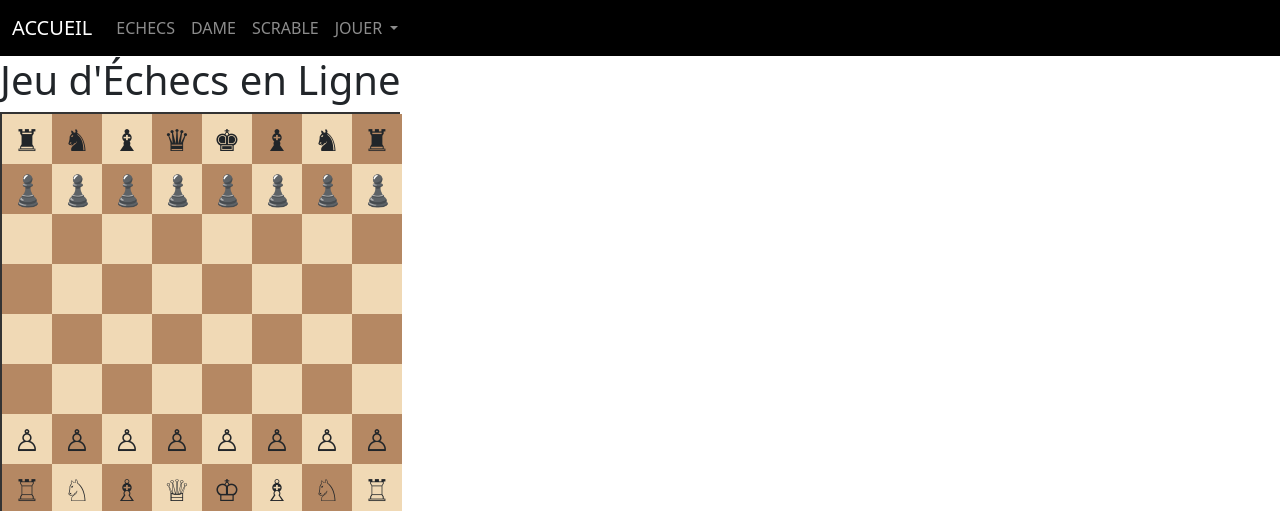
After one commit to falcon25006/baord_gamers, a PHP site: page /chess_game.php in a window 1280 px wide. The commit adds this page. Shown: the top 511 px of the page. Run offline with PHP 8.4, Linux system fonts and the light colour scheme.

Commit message:
ajout de la navbar sur tout les sites.changement des extentions html en php pour permettre la naviguation en gardant la navbar. ajout d\une page d_accueil à travaillez. changement de certains noms de page pour eviter d_être désorienté

```diff
--- a/chess.html
+++ b/chess_game.php
@@ -36,6 +36,9 @@
     </style>
   </head>
   <body>
+<?php
+    include('navbar_connect.php');
+?>
     <h1>Jeu d'Échecs en Ligne</h1>
     <div class="chess-board" id="chessBoard"></div>
 
--- a/chess_history.html
+++ b/chess_history.php
@@ -7,6 +7,9 @@
     <link rel="stylesheet" href="style.css">
   </head>
   <body>
+<?php
+include('navbar_connect.php');
+?>
     <h1>
       Histoire des Échecs : Des Origines à Aujourd'hui
     </h1>
--- a/checker.html
+++ b/dame_history.php
@@ -7,6 +7,9 @@
     <link rel="stylesheet" href="style.css">
 </head>
 <body>
+<?php
+    include('navbar_connect.php');
+?>
     <h1>Histoire du Jeu de Dames : Des Origines à Aujourd'hui</h1>
 
     <div class="histoire">
--- /dev/null
+++ b/navbar_connect.php
@@ -0,0 +1,39 @@
+<link href="https://cdn.jsdelivr.net/npm/bootstrap@5.3.3/dist/css/bootstrap.min.css" rel="stylesheet" integrity="sha384-QWTKZyjpPEjISv5WaRU9OFeRpok6YctnYmDr5pNlyT2bRjXh0JMhjY6hW+ALEwIH" crossorigin="anonymous">
+
+      <nav class="navbar navbar-expand-lg navbar-dark sticky-top" style="background:#000000">
+          <div class="container-fluid ">
+            <a class="navbar-brand " href="page_d'accueil.php">ACCUEIL</a>
+            <button class="navbar-toggler" type="button" data-bs-toggle="collapse" data-bs-target="#navbarNav" aria-controls="navbarNav" aria-expanded="false" aria-label="Toggle navigation">
+              <span class="navbar-toggler-icon"></span>
+            </button>
+            <div class="collapse navbar-collapse" id="navbarNav">
+              <ul class="navbar-nav">
+                <li class="nav-item">
+                  <a class="nav-link" aria-current="page" href="chess_history.php">ECHECS</a>
+                </li>
+                <li class="nav-item">
+                  <a class="nav-link" href="dame_history.php">DAME</a>
+                </li>
+                <li class="nav-item">
+                  <a class="nav-link" href="scrable_history.php">SCRABLE</a>
+                </li>
+                <li class="nav-item dropdown">
+          <a class="nav-link dropdown-toggle" href="#" role="button" data-bs-toggle="dropdown" aria-expanded="false">
+            JOUER
+          </a>
+          <ul class="dropdown-menu">
+            <li><a class="dropdown-item" href="chess_game.php">ECHECS</a></li>
+
+            <li><a class="dropdown-item" href="#">DAME</a></li>
+
+            <li><a class="dropdown-item" href="#">SCRABLE</a></li>
+          </ul>
+        </li>
+              </ul>
+            </div>
+          </div>
+        </nav>
+<script src="https://cdn.jsdelivr.net/npm/bootstrap@5.3.3/dist/js/bootstrap.bundle.min.js"
+ integrity="sha384-YvpcrYf0tY3lHB60NNkmXc5s9fDVZLESaAA55NDzOxhy9GkcIdslK1eN7N6jIeHz"
+ crossorigin="anonymous">
+ </script>
--- /dev/null
+++ b/page_d'accueil.php
@@ -0,0 +1,2 @@
+<?php
+include('navbar_connect.php');
--- a/scrabble.html
+++ b/scrable_history.php
@@ -7,6 +7,9 @@
     <link rel="stylesheet" href="style.css">
 </head>
 <body>
+<?php
+    include('navbar_connect.php');
+?>
     <h1>Histoire du Scrabble : Des Origines à Aujourd'hui</h1>
 
     <div class="histoire">
```
Also changed, not shown: index.html (deleted, +0 -46 lines), index.php (+21 -1 lines).
